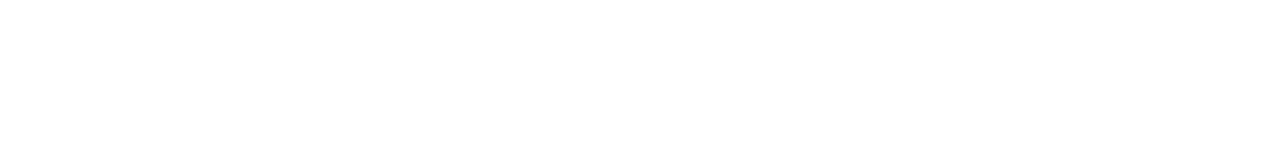
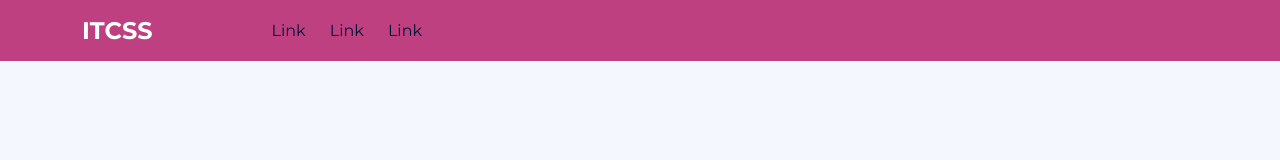
Before and after one commit to Soheil-Ssh/ITCSS, a website: page index.html in a window 1280 px wide. Drawn offline with Linux system fonts and the light colour scheme.

Commit message:
Add initialy header navbar

```diff
--- a/index.html
+++ b/index.html
@@ -3,9 +3,57 @@
 	<head>
 		<meta charset="UTF-8" />
 		<meta name="viewport" content="width=device-width, initial-scale=1.0" />
+		<!-- #region Styles -->
+		<link rel="stylesheet" href="css/style.min.css" />
+		<!-- #endregion -->
 		<title>ITCSS</title>
 	</head>
 	<body>
-
-    </body>
+		<!-- #region Header -->
+		<header class="header">
+			<!-- #region Header navbar -->
+			<nav class="header-navbar">
+				<!-- #region Container -->
+				<div class="container">
+					<!-- #region Row -->
+					<div class="row align-items-center">
+						<!-- #region Header navbar brand - Col -->
+						<div class="col-auto">
+							<!-- #region Header navbar brand -->
+							<h1 class="header-navbar-brand">ITCSS</h1>
+							<!-- #endregion -->
+						</div>
+						<!-- #endregion -->
+						<!-- #region Header navbar menu - Col -->
+						<div class="col offset-1">
+							<!-- #region Header navbar menu -->
+							<ul class="header-navbar-menu">
+								<!-- #region Header navbar menu item -->
+								<li class="header-navbar-menu-item">
+									<a href="#">Link</a>
+								</li>
+								<!-- #endregion -->
+								<!-- #region Header navbar menu item -->
+								<li class="header-navbar-menu-item">
+									<a href="#">Link</a>
+								</li>
+								<!-- #endregion -->
+								<!-- #region Header navbar menu item -->
+								<li class="header-navbar-menu-item">
+									<a href="#">Link</a>
+								</li>
+								<!-- #endregion -->
+							</ul>
+							<!-- #endregion -->
+						</div>
+						<!-- #endregion -->
+					</div>
+					<!-- #endregion -->
+				</div>
+				<!-- #endregion -->
+			</nav>
+			<!-- #endregion -->
+		</header>
+		<!-- #endregion -->
+	</body>
 </html>
--- /dev/null
+++ b/scss/objects/_object.header-navbar.scss
@@ -0,0 +1,24 @@
+.header {
+	&-navbar {
+		padding: $header-navbar-padding;
+
+		&-brand {
+			color: $header-navbar-brand-color;
+		}
+
+		&-menu {
+			@include flex();
+			gap: $header-navbar-menu-gap;
+
+			&-item {
+				a {
+					color: $header-navbar-menu-item-color;
+
+					&:hover {
+						color: $header-navbar-menu-item-hover-color;
+					}
+				}
+			}
+		}
+	}
+}
--- /dev/null
+++ b/scss/objects/_object.header.scss
@@ -0,0 +1,3 @@
+.header{
+    background-color: $header-bg;
+}
--- a/scss/objects/_objects.scss
+++ b/scss/objects/_objects.scss
@@ -0,0 +1,2 @@
+@import "object.header";
+@import "object.header-navbar";
--- a/scss/settings/_setting.variables.scss
+++ b/scss/settings/_setting.variables.scss
@@ -11,6 +11,12 @@ $font-size-xl: $font-size-base * 1.875;
 
 //#endregion
 
+//#region Space
+
+$spacer: 1rem;
+
+//#endregion
+
 //#region Body
 
 $body-color: $dark;
@@ -18,3 +24,25 @@ $body-bg: $gray-300;
 $body-font-family: $font-family-base;
 
 //#endregion
+
+//#region Header
+
+$header-bg: $primary;
+
+//#endregion
+
+//#region Header navbar
+
+$header-navbar-padding: $spacer 0;
+
+// header navbar brand
+$header-navbar-brand-color: $white;
+
+// header navbar menu
+$header-navbar-menu-gap: $spacer * 1.5;
+
+// header navbar menu item
+$header-navbar-menu-item-color: $secondary;
+$header-navbar-menu-item-hover-color: $white;
+
+//#endregion
```
Also changed, not shown: css/style.min.css, 1 other file.
